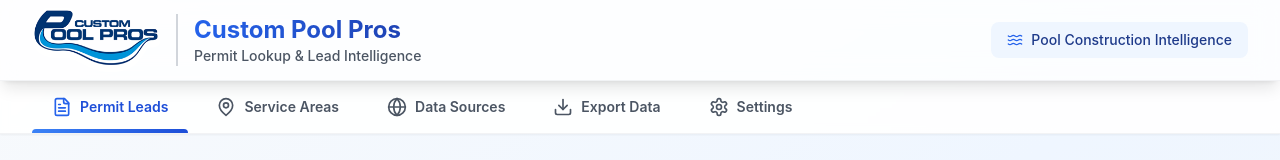
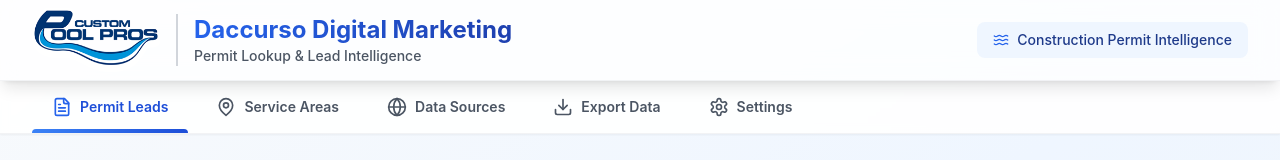
Before and after one commit to anthonydaccurso/ccp-permit-scrape, a React (Vite) app in the folder web/: page / in a window 1280 px wide. Shown: the top 160 px of the page. Built offline with nearby package versions, Linux system fonts and the light colour scheme; no server answers.

Commit message:
Updated App.tsx

```diff
--- a/web/src/App.tsx
+++ b/web/src/App.tsx
@@ -33,14 +33,14 @@
                 />
               </div>
               <div className="border-l-2 border-gray-300 pl-4">
-                <h1 className="text-2xl font-bold bg-gradient-to-r from-blue-600 to-blue-800 bg-clip-text text-transparent">Custom Pool Pros</h1>
+                <h1 className="text-2xl font-bold bg-gradient-to-r from-blue-600 to-blue-800 bg-clip-text text-transparent">Daccurso Digital Marketing</h1>
                 <p className="text-sm text-gray-600 font-medium">Permit Lookup & Lead Intelligence</p>
               </div>
             </div>
             <div className="hidden md:flex items-center gap-3 text-sm">
               <div className="flex items-center gap-2 px-4 py-2 bg-blue-50 rounded-lg">
                 <Waves className="w-4 h-4 text-blue-600" />
-                <span className="text-blue-900 font-medium">Pool Construction Intelligence</span>
+                <span className="text-blue-900 font-medium">Construction Permit Intelligence</span>
               </div>
             </div>
           </div>
```
